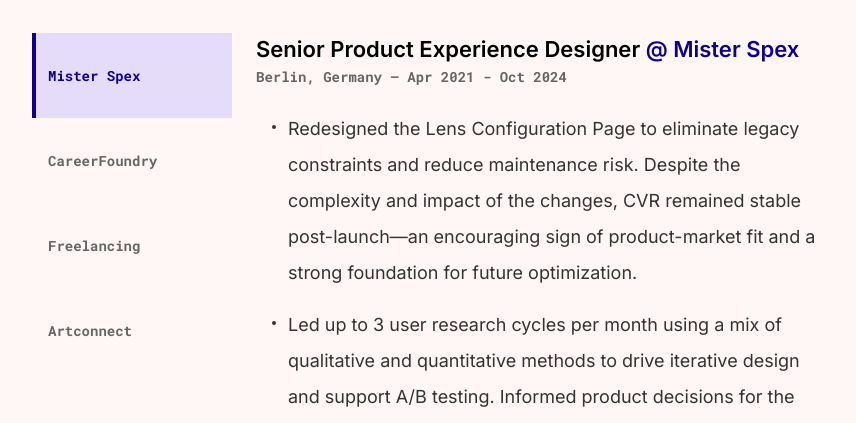
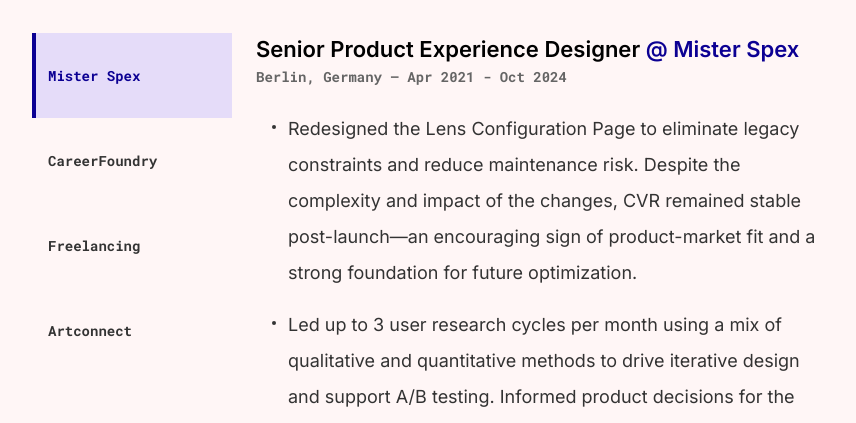
Before and after one commit to jumaber/portfolio_2025, a React (Vite) app: page / in a window 1280 px wide. Shown: the part 1510-1933 px from the top of the page, without its empty margins (208-1064 px from the left). Built offline with nearby package versions, Linux system fonts and the light colour scheme; no server answers.

Commit message:
changed color of font in process and experience components

```diff
--- a/src/components/home/Experience.jsx
+++ b/src/components/home/Experience.jsx
@@ -65,7 +65,7 @@ export function Experience() {
                 className={`text-h5 text-left w-full px-4 py-4 lg:py-8 transition-all duration-300 ${
                   activeCompany === company
                     ? "bg-[#e5dcf9] text-[#0C0093] font-semibold"
-                    : "text-[#656565] hover:bg-[#f0eaff] hover:text-[#0C0093]"
+                    : "text-[#333] hover:bg-[#f0eaff] hover:text-[#0C0093]"
                 }`}
                 onClick={() => setActiveCompany(company)}
               >
--- a/src/components/projects/Process.jsx
+++ b/src/components/projects/Process.jsx
@@ -21,7 +21,7 @@ export function Process({ process }) {
                     className={`text-h5 text-left w-full px-4 py-4 lg:py-8 transition-all duration-300 ${
                       activePhase === phase
                         ? "bg-[#e5dcf9] text-[#0C0093] font-semibold"
-                        : "text-[#656565] hover:bg-[#f0eaff] hover:text-[#0C0093]"
+                        : "text-[#333] hover:bg-[#f0eaff] hover:text-[#0C0093]"
                     }`}
                     onClick={() => setActivePhase(phase)}
                   >
```
